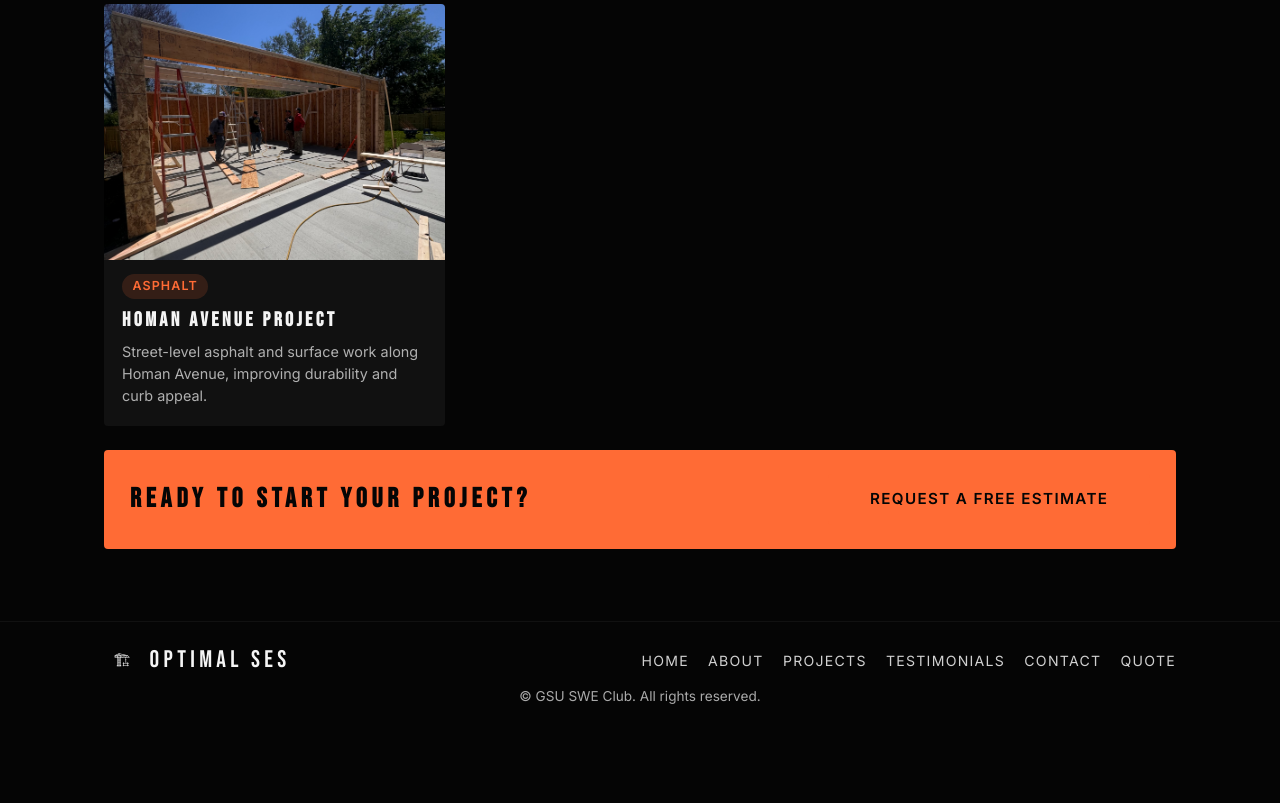
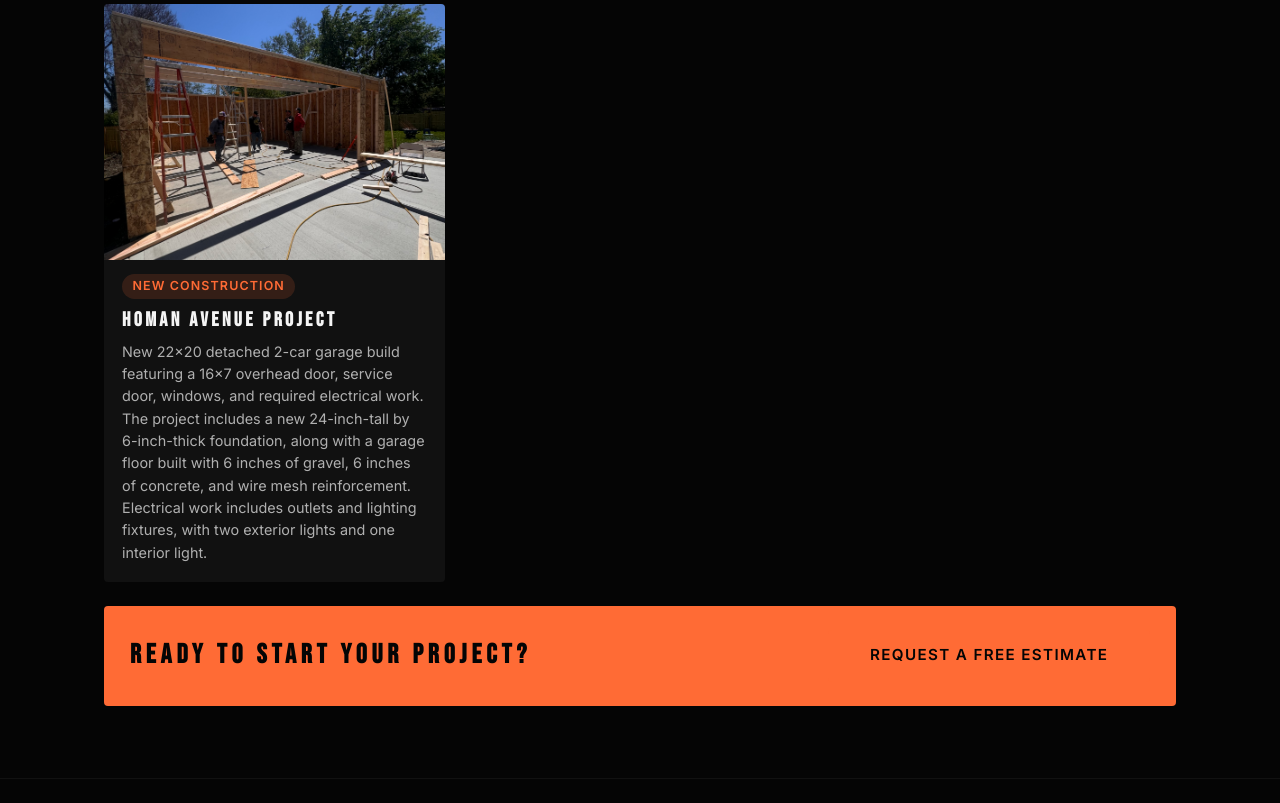
Before and after one commit to Governors-State-Technology-Clubs/OptimalSES_Website, a Flask app: page /projects in a window 1280 px wide. Shown: the part 837-1640 px from the top of the page. Before the commit the page ends 1541 px from the top, so only its background shows below. Run offline with Flask 3, Linux system fonts and the light colour scheme; parts of the project's set-up code (start-up, migrations or seed data) failed here and were passed over; some libraries are stand-ins or nearby versions.

Commit message:
updated description for homan

```diff
--- a/templates/projects.html
+++ b/templates/projects.html
@@ -97,11 +97,10 @@
           />
         </div>
         <div class="gallery-card-info">
-          <span class="gallery-tag">Asphalt</span>
+          <span class="gallery-tag">New Construction</span>
           <h3 class="gallery-card-title">Homan Avenue Project</h3>
           <p class="gallery-card-desc">
-            Street-level asphalt and surface work along Homan Avenue, improving
-            durability and curb appeal.
+            New 22x20 detached 2-car garage build featuring a 16x7 overhead door, service door, windows, and required electrical work. The project includes a new 24-inch-tall by 6-inch-thick foundation, along with a garage floor built with 6 inches of gravel, 6 inches of concrete, and wire mesh reinforcement. Electrical work includes outlets and lighting fixtures, with two exterior lights and one interior light.
           </p>
         </div>
       </article>
```
